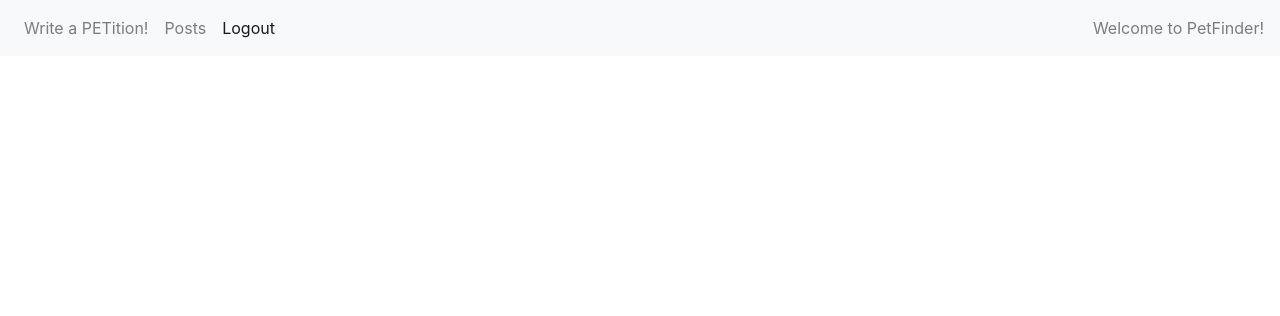
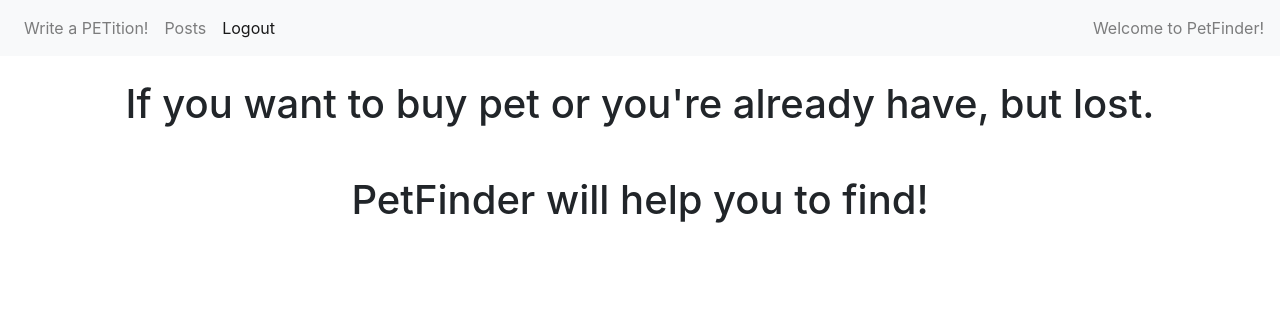
Before and after one commit to estebeskam/estebes, a PHP site: page /MainPage.php in a window 1280 px wide. Shown: the top 316 px of the page. Run offline with PHP 8.4, Linux system fonts and the light colour scheme; the visitor is signed in with stand-in values (Sample User, id 1).

Commit message:
Update MainPage.php

```diff
--- a/MainPage.php
+++ b/MainPage.php
@@ -39,5 +39,9 @@ exit();
     </span>
   </div>
 </nav>
-     </body>
+<center>
+<br>
+<h1>If you want to buy pet or you're already have, but lost. <br><br> PetFinder will help you to find!</h1>
+ </center>
+</body>
   </html>
```
